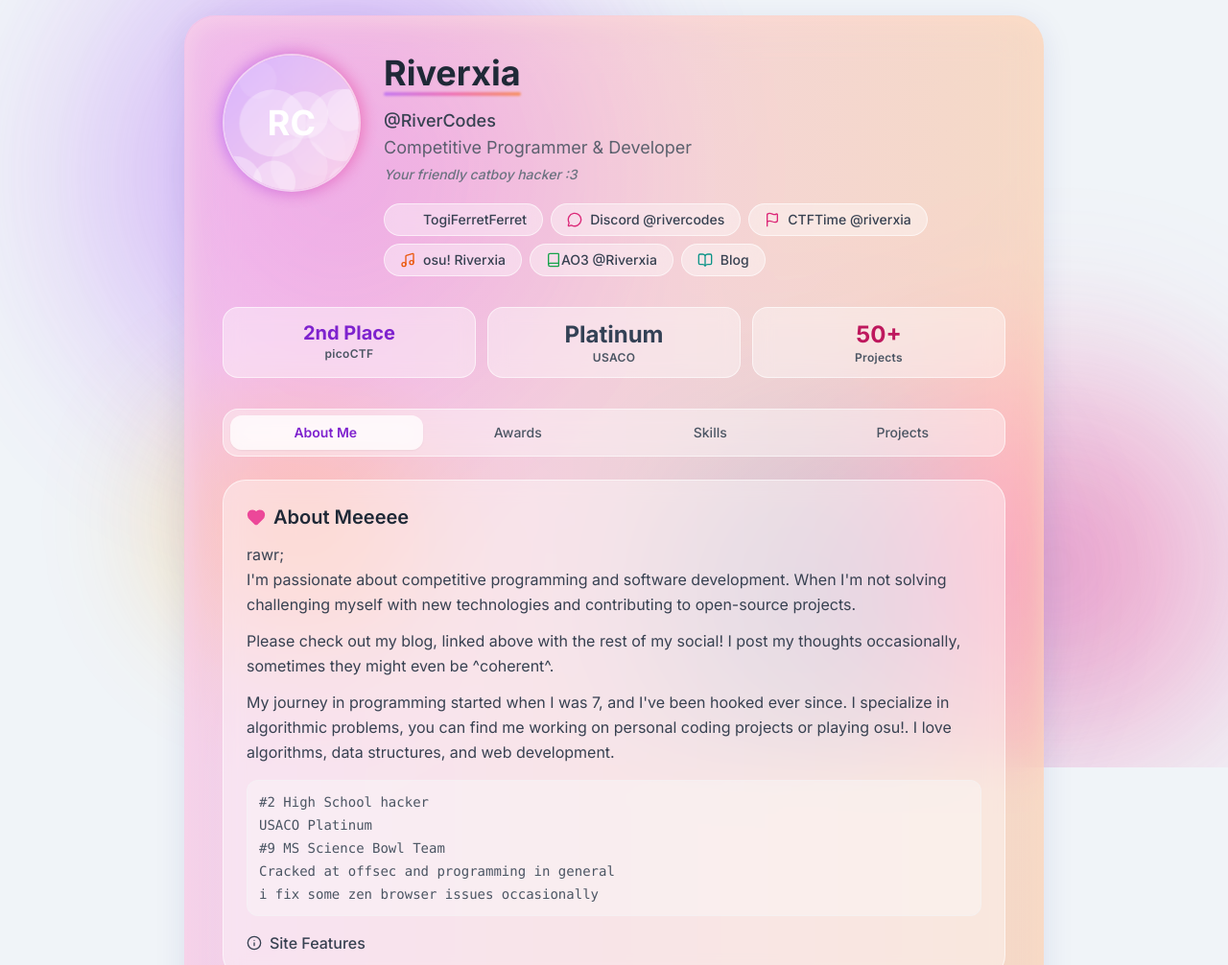
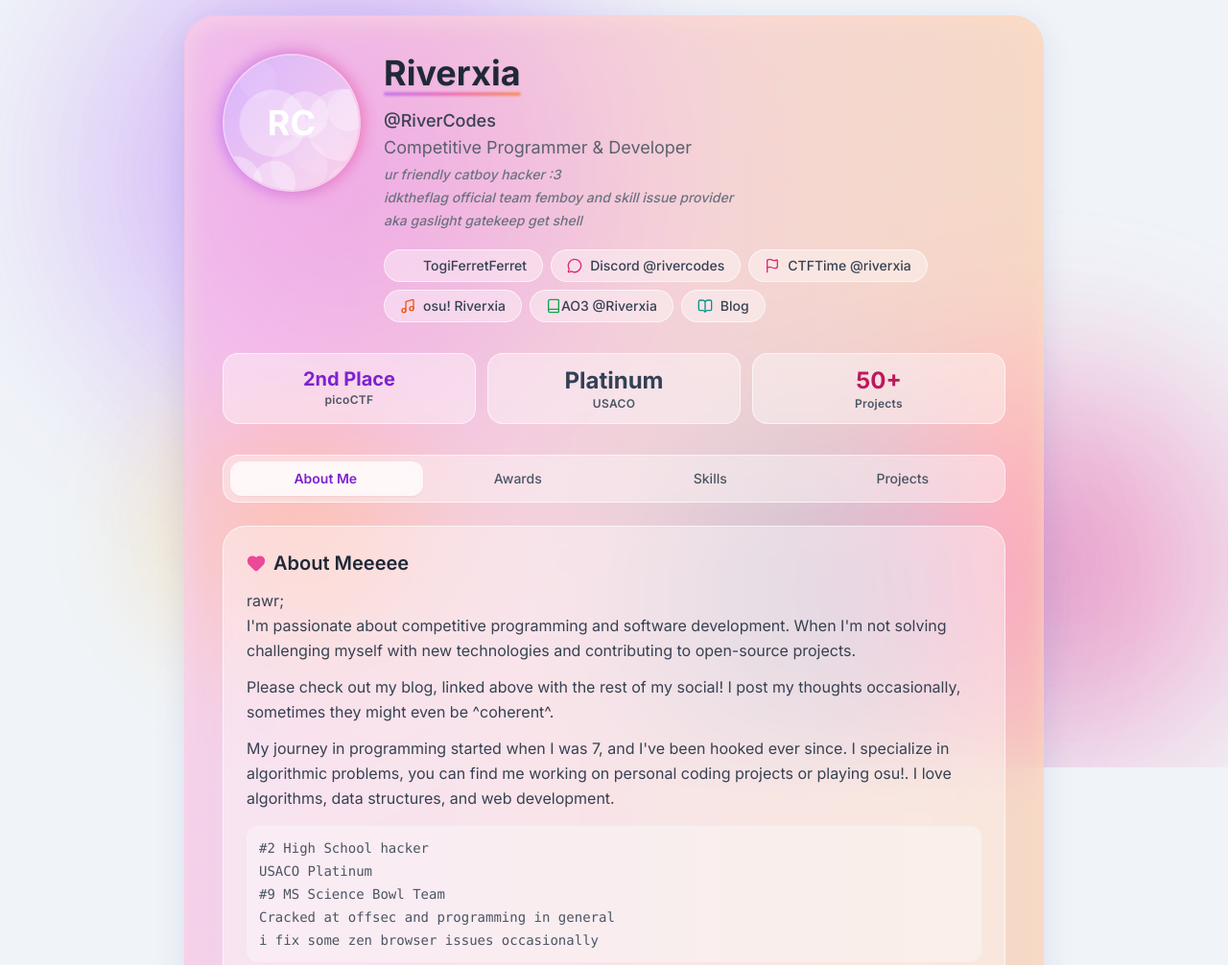
Before and after one commit to TogiFerretFerret/Profile-Website, a plain HTML site: page index.html in a window 1280 px wide. Shown: the top 1006 px of the page at 96% size. Drawn offline with nearby package versions, Linux system fonts and the light colour scheme.

Commit message:
Site Update

```diff
--- a/index.html
+++ b/index.html
@@ -194,7 +194,9 @@
                     <div class="text-gray-700 text-lg font-medium">
                         <p>@RiverCodes</p>
                         <p class="font-normal text-gray-600/90">Competitive Programmer & Developer</p>
-                        <p class="text-sm italic mt-1 text-gray-500">Your friendly catboy hacker :3</p>
+                        <p class="text-sm italic mt-1 text-gray-500">ur friendly catboy hacker :3</p>
+                        <p class="text-sm italic mt-1 text-gray-500">idktheflag official team femboy and skill issue provider</p>
+                        <p class="text-sm italic mt-1 text-gray-500">aka gaslight gatekeep get shell</p>
                     </div>
 
                     <!-- Social Links -->
```
